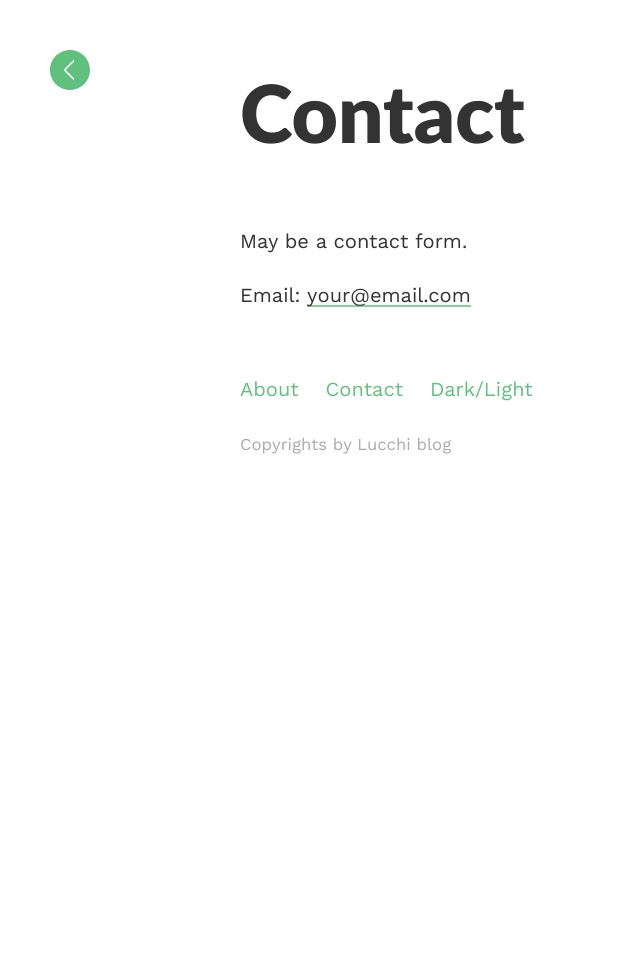
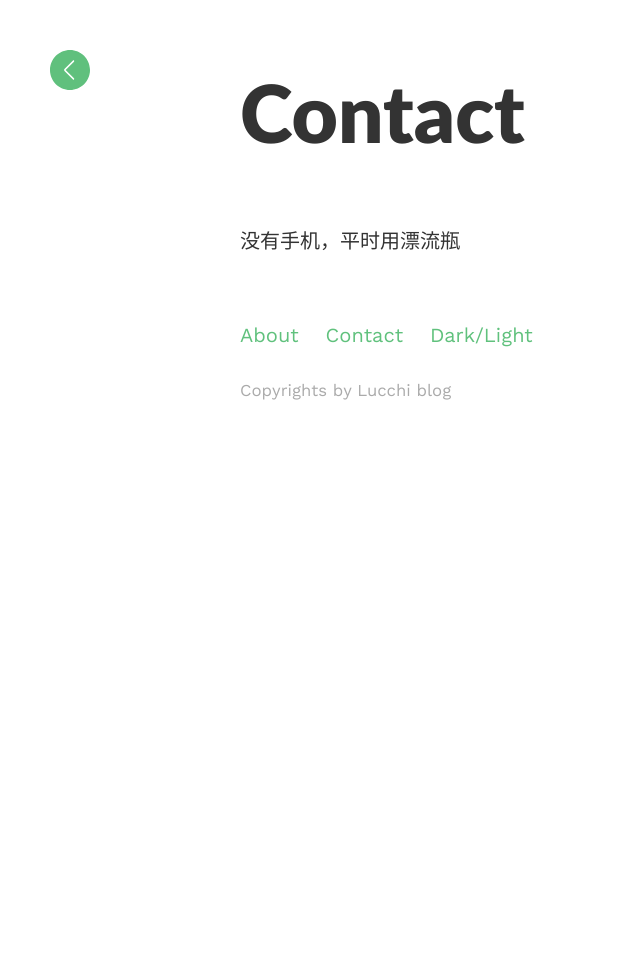
Before and after one commit to KEAIYOUAIXIAO/KEAIYOUAIXIAO.github.io, a Jekyll site: the page built from _pages/contact.md, in a window 1280 px wide. Shown: the whole page, without its empty margins (0-640 px from the left). Built offline with Jekyll 4.4.1, drawn with Linux system fonts in a browser that asks for light colours.

Commit message:
Update contact.md

```diff
--- a/_pages/contact.md
+++ b/_pages/contact.md
@@ -4,6 +4,4 @@ layout: post
 permalink: /contact/
 ---
 
-May be a contact form.
-
-Email: <a href="mailto:{{site.email}}">{{site.email}}</a>
+没有手机，平时用漂流瓶
```
